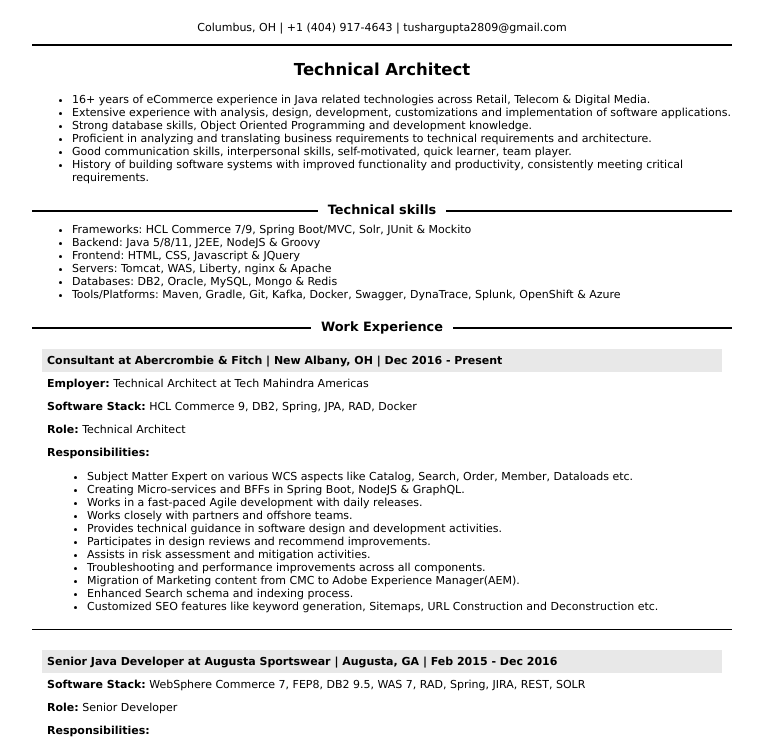
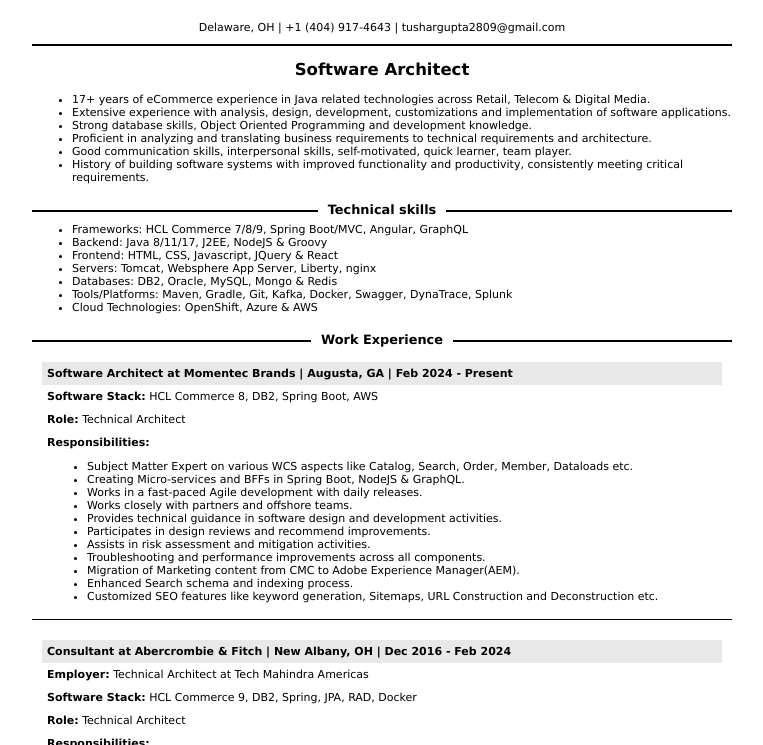
Before and after one commit to tgupta-dev/tgupta-dev.github.io, a plain HTML site: page index.html in a window 1280 px wide. Shown: the part 53-798 px from the top of the page, without its empty margins (258-1021 px from the left). Drawn offline with Linux system fonts and the light colour scheme.

Commit message:
added MTB

```diff
--- a/index.html
+++ b/index.html
@@ -15,13 +15,13 @@
 
 <body>
 	<h1>Tushar Gupta</h1>
-	<div class="contact-info">Columbus, OH | +1 (404) 917-4643 | tushargupta2809@gmail.com</div>
-	<h2>Technical Architect</h2>
+	<div class="contact-info">Delaware, OH | +1 (404) 917-4643 | tushargupta2809@gmail.com</div>
+	<h2>Software Architect</h2>
 	<div class="section-highlights">
 		TBD
 	</div>
 	<ul>
-		<li>16+ years of eCommerce experience in Java related technologies across Retail, Telecom & Digital Media.</li>
+		<li>17+ years of eCommerce experience in Java related technologies across Retail, Telecom & Digital Media.</li>
 		<li>Extensive experience with analysis, design, development, customizations and implementation of software applications.</li>
 		<li>Strong database skills, Object Oriented Programming and development knowledge.</li>
 		<li>Proficient in analyzing and translating business requirements to technical requirements and architecture.</li>
@@ -31,17 +31,38 @@
 
 	<h3 class="section-header"><span>Technical skills</span></h3>
 	<ul class="technical-skills">
-		<li>Frameworks: HCL Commerce 7/9, Spring Boot/MVC, Solr, JUnit & Mockito</li>
-		<li>Backend: Java 5/8/11, J2EE, NodeJS & Groovy</li>
-		<li>Frontend: HTML, CSS, Javascript & JQuery</li>
-		<li>Servers: Tomcat, WAS, Liberty, nginx & Apache</li>
+		<li>Frameworks: HCL Commerce 7/8/9, Spring Boot/MVC, Angular, GraphQL</li>
+		<li>Backend: Java 8/11/17, J2EE, NodeJS & Groovy</li>
+		<li>Frontend: HTML, CSS, Javascript, JQuery & React</li>
+		<li>Servers: Tomcat, Websphere App Server, Liberty, nginx</li>
 		<li>Databases: DB2, Oracle, MySQL, Mongo & Redis</li>
-		<li>Tools/Platforms: Maven, Gradle, Git, Kafka, Docker, Swagger, DynaTrace, Splunk, OpenShift & Azure</li>
+		<li>Tools/Platforms: Maven, Gradle, Git, Kafka, Docker, Swagger, DynaTrace, Splunk</li>
+		<li>Cloud Technologies: OpenShift, Azure & AWS</li>
 	</ul>
 
 	<h3 class="section-header"><span>Work Experience</span></h3>
 	<div class="project">
-		<div class="project-heading">Consultant at Abercrombie &amp; Fitch | New Albany, OH | Dec 2016 - Present</div>
+		<div class="project-heading">Software Architect at Momentec Brands | Augusta, GA | Feb 2024 - Present</div>
+		<div class="project-software-stack"><b>Software Stack:</b> HCL Commerce 8, DB2, Spring Boot, AWS</div>
+		<div class="project-role"><b>Role:</b> Technical Architect</div>
+		<div class="project-responsibilities"><b>Responsibilities:</b>
+			<ul>
+				<li>Subject Matter Expert on various WCS aspects like Catalog, Search, Order, Member, Dataloads etc.</li>
+				<li>Creating Micro-services and BFFs in Spring Boot, NodeJS & GraphQL.</li>
+				<li>Works in a fast-paced Agile development with daily releases.</li>
+				<li>Works closely with partners and offshore teams.</li>
+				<li>Provides technical guidance in software design and development activities.</li>
+				<li>Participates in design reviews and recommend improvements.</li>
+				<li>Assists in risk assessment and mitigation activities.</li>
+				<li>Troubleshooting and performance improvements across all components.</li>
+				<li>Migration of Marketing content from CMC to Adobe Experience Manager(AEM).</li>
+				<li>Enhanced Search schema and indexing process.</li>
+				<li>Customized SEO features like keyword generation, Sitemaps, URL Construction and Deconstruction etc.</li>
+			</ul>
+		</div>
+	</div>
+	<div class="project">
+		<div class="project-heading">Consultant at Abercrombie &amp; Fitch | New Albany, OH | Dec 2016 - Feb 2024</div>
 		<div class="project-sub-heading"><b>Employer:</b> Technical Architect at Tech Mahindra Americas</div>
 		<div class="project-software-stack"><b>Software Stack:</b> HCL Commerce 9, DB2, Spring, JPA, RAD, Docker</div>
 		<div class="project-role"><b>Role:</b> Technical Architect</div>
```
